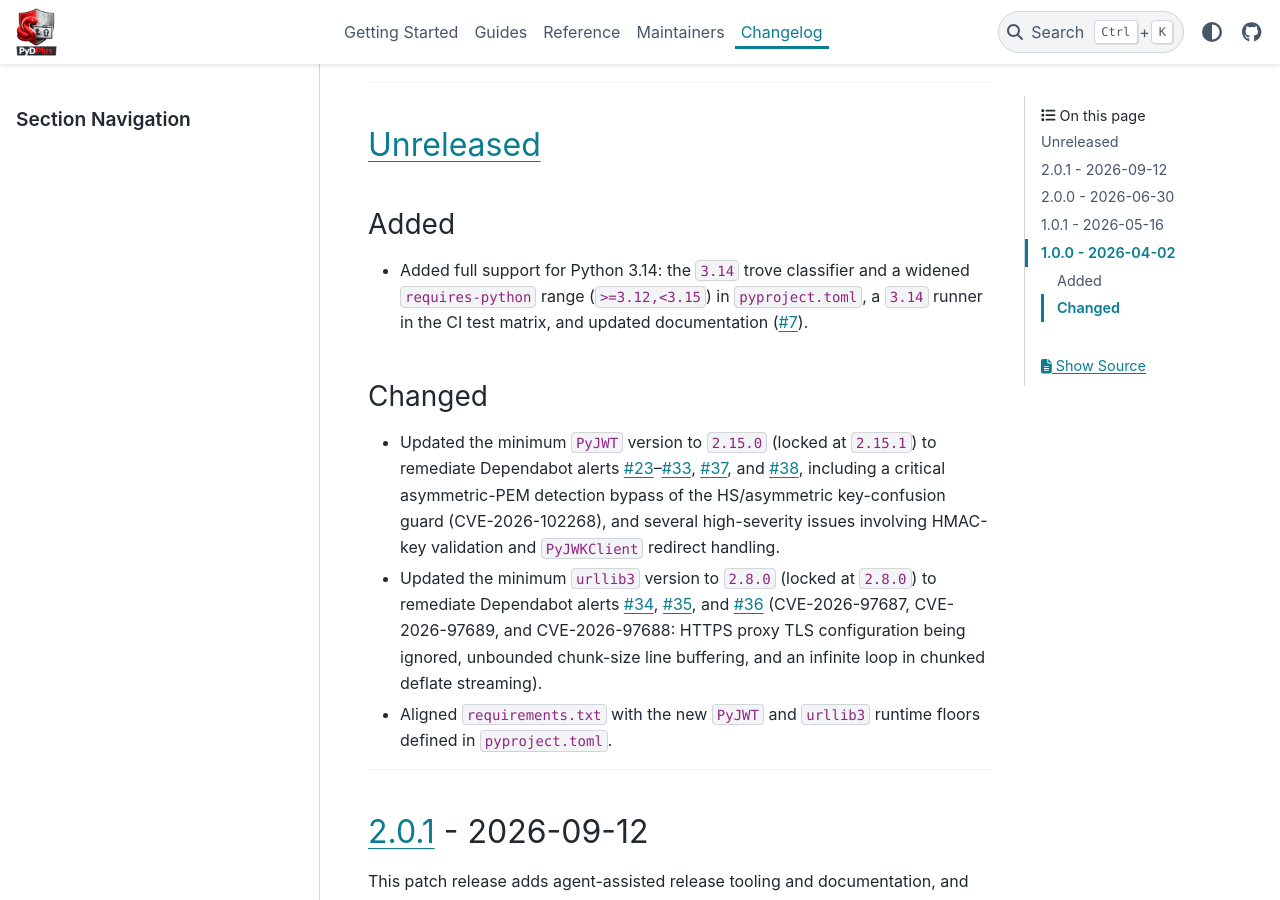
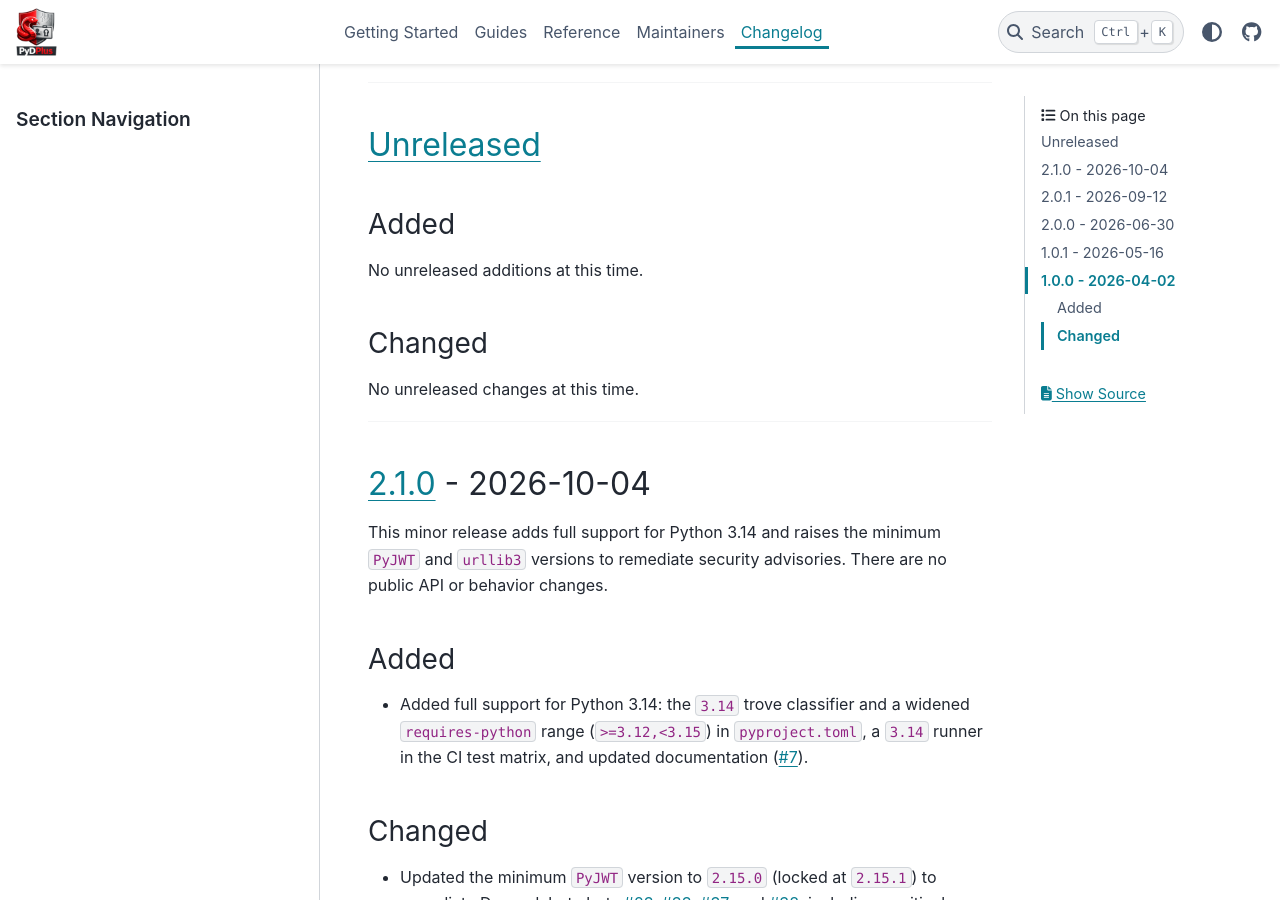
Before and after one commit to jeffshurtliff/pydplus, a Sphinx documentation site: the page built from docs/CHANGELOG.md, in a window 1280 px wide and 900 px high, scrolled down 270 px. Built offline with Sphinx 7.4.7 and the PyData theme 0.15.4, drawn with Linux system fonts in a browser that asks for light colours.

Commit message:
Prepared pydplus 2.1.0 release (#8)
Co-Authored-By: Claude Sonnet 5.5 <noreply@anthropic.com>

```diff
--- a/docs/CHANGELOG.md
+++ b/docs/CHANGELOG.md
@@ -13,11 +13,28 @@ and this project adheres to [Semantic Versioning](https://semver.org/spec/v2.0.0
 (unreleased-added)=
 ### Added
 
+No unreleased additions at this time.
+
+(unreleased-changed)=
+### Changed
+
+No unreleased changes at this time.
+
+---
+(relnotes-2.1.0)=
+## [2.1.0] - 2026-10-04
+
+This minor release adds full support for Python 3.14 and raises the minimum `PyJWT` and `urllib3` versions to
+remediate security advisories. There are no public API or behavior changes.
+
+(relnotes-2.1.0-added)=
+### Added
+
 - Added full support for Python 3.14: the `3.14` trove classifier and a widened `requires-python` range
   (`>=3.12,<3.15`) in `pyproject.toml`, a `3.14` runner in the CI test matrix, and updated documentation
   ([#7](https://github.com/jeffshurtliff/pydplus/issues/7)).
 
-(unreleased-changed)=
+(relnotes-2.1.0-changed)=
 ### Changed
 
 - Updated the minimum `PyJWT` version to `2.15.0` (locked at `2.15.1`) to remediate Dependabot alerts
@@ -162,7 +179,8 @@ features and functionality.
 
 
 <!-- The reference definitions are listed below -->
-[Unreleased]: https://github.com/jeffshurtliff/pydplus/compare/2.0.1...HEAD
+[Unreleased]: https://github.com/jeffshurtliff/pydplus/compare/2.1.0...HEAD
+[2.1.0]: https://github.com/jeffshurtliff/pydplus/compare/2.0.1...2.1.0
 [2.0.1]: https://github.com/jeffshurtliff/pydplus/compare/2.0.0...2.0.1
 [2.0.0]: https://github.com/jeffshurtliff/pydplus/compare/1.0.1...2.0.0
 [1.0.1]: https://github.com/jeffshurtliff/pydplus/compare/1.0.0...1.0.1
--- a/pyproject.toml
+++ b/pyproject.toml
@@ -3,7 +3,7 @@
 # --------------------------------------------------------------------
 [project]
 name = "pydplus"
-version = "2.1.0.dev0"
+version = "2.1.0"
 description = "A Python toolset for the RSA ID Plus cloud authentication platform"
 readme = "README.md"
 requires-python = ">=3.12,<3.15"
```
